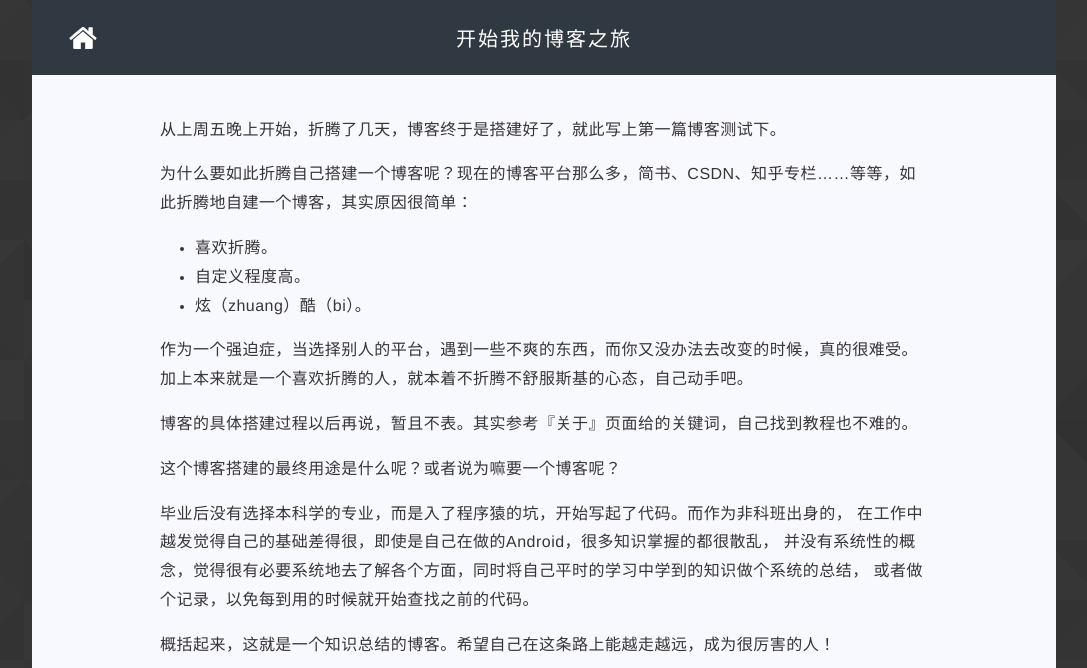
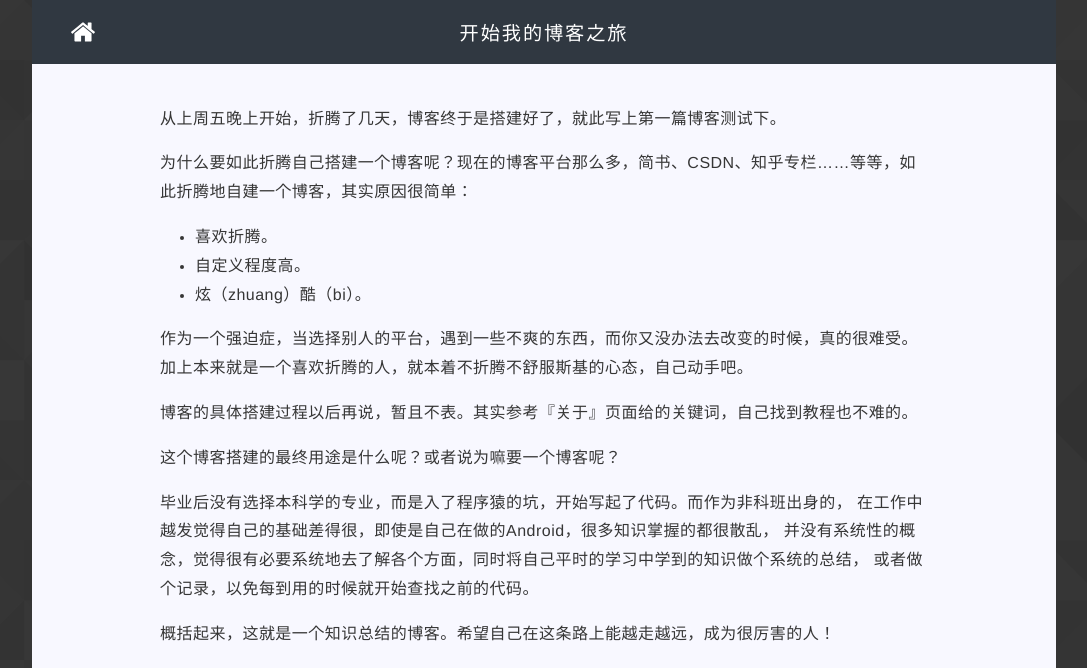
Before and after one commit to laobie/laobie.github.io, a Jekyll site: the page built from _posts/2015-10-27-begin-my-blog-journey.md, in a window 1280 px wide and 1400 px high. Shown: the top 668 px of the window, without its empty margins (96-1183 px from the left). Built offline with Jekyll 4.4.1, drawn with Linux system fonts in a browser that asks for light colours; comment, search, counter and statistics services are not loaded.

Commit message:
smaller post title bar & not display date for mobile device

```diff
--- a/_layouts/post.html
+++ b/_layouts/post.html
@@ -16,7 +16,7 @@
     <div class="header-inside">
         <div class="home-title">
             <a href='http://laobie.github.io/'>
-                <img width="32px" src="/assets/img/def/ic_home.svg">
+                <img width="28px" src="/assets/img/def/ic_home.svg">
             </a>
         </div>
         <div class="post-title"> {{page.title}} {{page.header}}</div>
--- a/assets/css/home.css
+++ b/assets/css/home.css
@@ -319,10 +319,12 @@ a {
     }
 
     .post-title {
-        font-size: 1.1em;
+        width: 100%;
+        font-size: 1.2em;
     }
 
     .post-date {
+        display: none;
         margin: 6px auto auto auto;
         font-size: 0.8em;
         padding: 0;
--- a/assets/css/post.css
+++ b/assets/css/post.css
@@ -13,7 +13,7 @@ body {
     top: 0;
     left: 0;
     z-index: 30;
-    height: 75px;
+    height: 64px;
     margin: auto 10%;
     -moz-box-sizing: border-box;
     -webkit-box-sizing: border-box;
@@ -45,7 +45,7 @@ img {
 }
 
 .post-title {
-    font-size: 1.25em;
+    font-size: 1.2em;
     width: 90%;
     padding-right: 10%;
     color: white;
@@ -59,7 +59,7 @@ img {
 .header-inside {
     display: table;
     width: 100%;
-    height: 75px;
+    height: 64px;
 }
 
 .home-title a {
@@ -80,7 +80,7 @@ img {
     display: block;
     padding: 2% 10% 5% 10%;
     width: 60%;
-    margin: 75px 10% 0;
+    margin: 64px 10% 0;
     text-rendering: geometricPrecision;
     letter-spacing: 0.03em;
     color: #363636;
```
